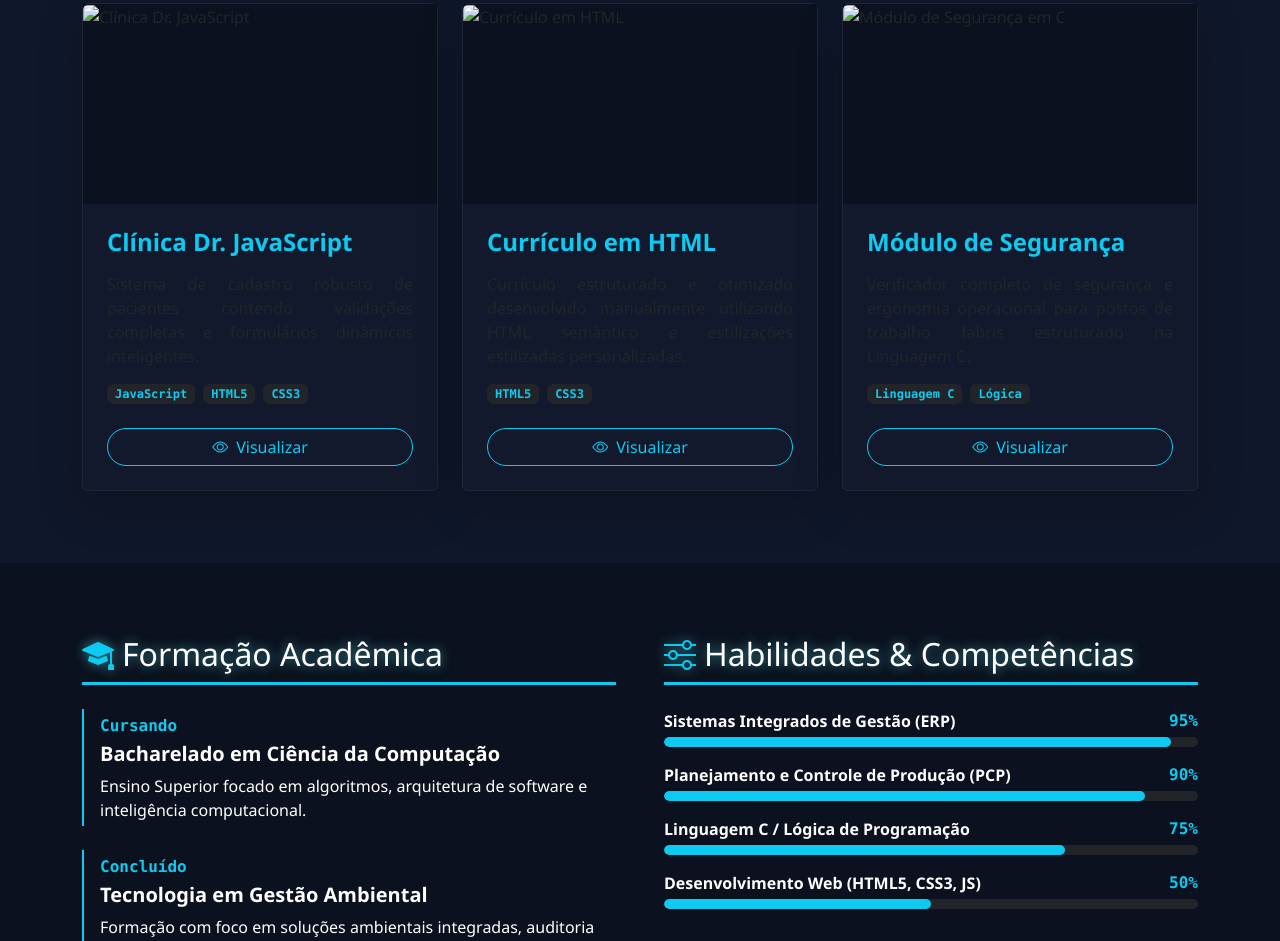
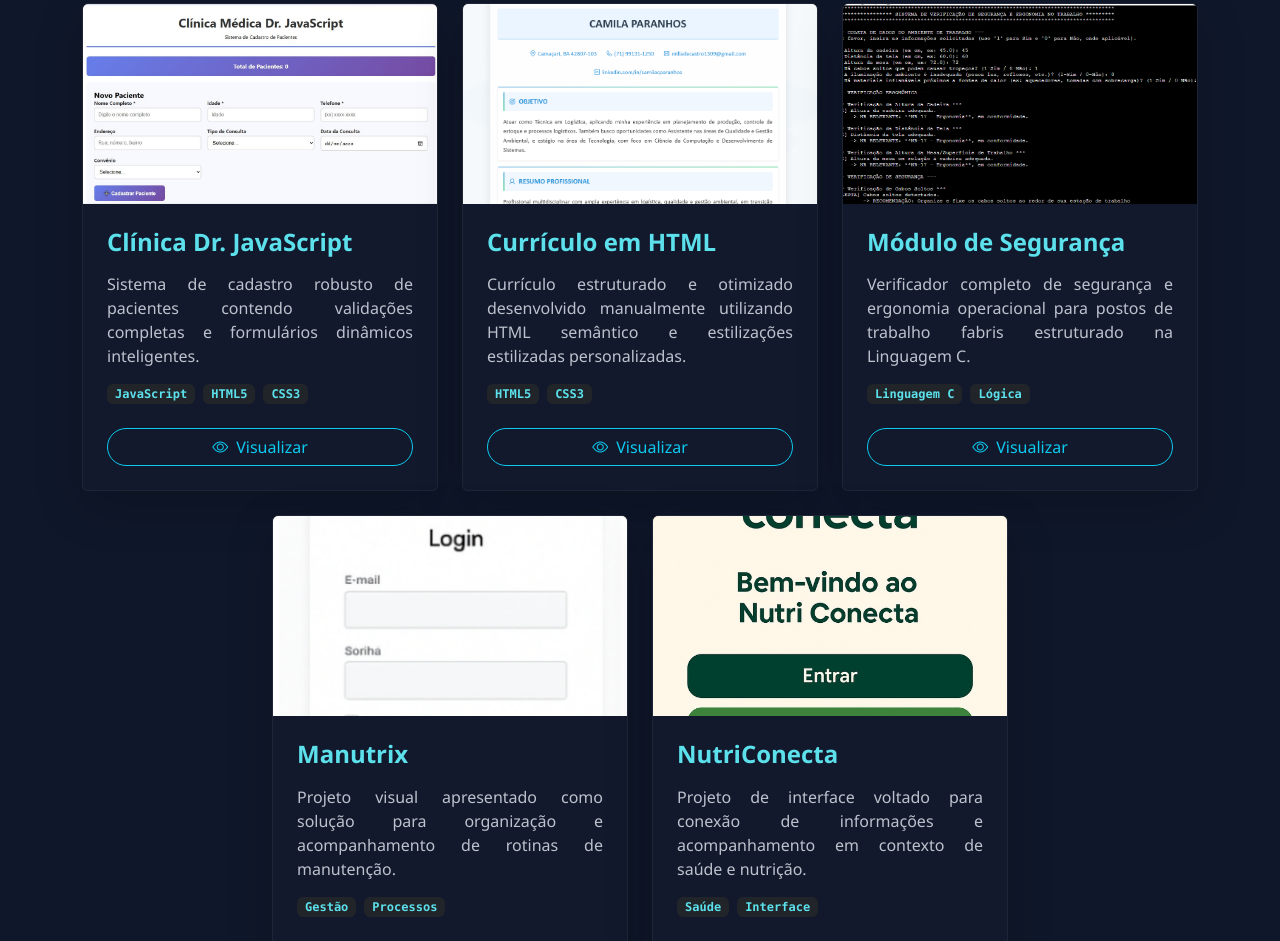
Before and after one commit to milladecastrogit/PortifolioCamilaParanhos, a plain HTML site: page index.html in a window 1280 px wide. Shown: the part 1859-2800 px from the top of the page. Drawn offline with nearby package versions, Linux system fonts and the light colour scheme; files that its build step writes are made by us from their sources.

Commit message:
Add files via upload

```diff
--- a/CSS/style.css
+++ b/CSS/style.css
@@ -108,6 +108,24 @@ body {
     border: 1px solid rgba(255, 255, 255, 0.05) !important;
 }
 
+.bg-card .card-body,
+.bg-card .card-title,
+.bg-card .card-text,
+.bg-card p,
+.bg-card span {
+    color: #e2e8f0;
+}
+
+.bg-card .card-title,
+.bg-card .text-info,
+.bg-card .badge {
+    color: #5ce1ec !important;
+}
+
+.text-light-50 {
+    color: rgba(226, 232, 240, 0.82) !important;
+}
+
 .card-img-container {
     height: 200px;
     background-color: #0b111e;
--- a/index.html
+++ b/index.html
@@ -19,7 +19,7 @@
     <link rel="stylesheet" href="https://cdn.jsdelivr.net/npm/bootstrap-icons@1.11.2/font/bootstrap-icons.css">
 
     <!-- Estilização Customizada -->
-    <link rel="stylesheet" href="style.css">
+    <link rel="stylesheet" href="CSS/style.css">
 </head>
 <body data-bs-spy="scroll" data-bs-target=".navbar" data-bs-offset="70">
 
@@ -133,7 +133,7 @@
                 <div class="col-lg-5 text-center position-relative">
                     <div class="profile-img-wrapper d-inline-block p-2 rounded-circle shadow-lg">
                         <!-- Foto Pessoal apontando para a foto correta da pasta -->
-                        <img src="foto-perfil.jpg" alt="Camila Paranhos" class="img-fluid rounded-circle profile-img" style="width: 280px; height: 280px; object-fit: cover;">
+                        <img src="./assets/img/foto-perfil.jpg" alt="Camila Paranhos" class="img-fluid rounded-circle profile-img" style="width: 280px; height: 280px; object-fit: cover;">
                     </div>
                 </div>
                 <!-- Coluna do Texto Descritivo -->
@@ -190,7 +190,7 @@
                 <div class="col-md-6 col-lg-4">
                     <div class="card h-100 bg-card border-0 shadow-lg card-hover">
                         <div class="position-relative overflow-hidden card-img-container">
-                            <img src="foto-projeto-clinica.jpg" class="card-img-top img-fluid" alt="Clínica Dr. JavaScript">
+                            <img src="./assets/img/foto-projeto-clinica.jpg" class="card-img-top img-fluid" alt="Clínica Dr. JavaScript">
                         </div>
                         <div class="card-body d-flex flex-column p-4">
                             <h3 class="card-title h4 fw-bold text-info mb-3">Clínica Dr. JavaScript</h3>
@@ -202,7 +202,7 @@
                                 <span class="badge bg-dark text-info font-monospace px-2 py-1">HTML5</span>
                                 <span class="badge bg-dark text-info font-monospace px-2 py-1">CSS3</span>
                             </div>
-                            <button class="btn btn-outline-info w-100 rounded-pill"><i class="bi bi-eye me-2"></i>Visualizar</button>
+                            <a href="./assets/img/foto-projeto-clinica.jpg" target="_blank" rel="noopener noreferrer" class="btn btn-outline-info w-100 rounded-pill"><i class="bi bi-eye me-2"></i>Visualizar</a>
                         </div>
                     </div>
                 </div>
@@ -211,7 +211,7 @@
                 <div class="col-md-6 col-lg-4">
                     <div class="card h-100 bg-card border-0 shadow-lg card-hover">
                         <div class="position-relative overflow-hidden card-img-container">
-                            <img src="foto-cv.png" class="card-img-top img-fluid" alt="Currículo em HTML">
+                            <img src="./assets/img/foto-cv.png" class="card-img-top img-fluid" alt="Currículo em HTML">
                         </div>
                         <div class="card-body d-flex flex-column p-4">
                             <h3 class="card-title h4 fw-bold text-info mb-3">Currículo em HTML</h3>
@@ -222,7 +222,7 @@
                                 <span class="badge bg-dark text-info font-monospace px-2 py-1">HTML5</span>
                                 <span class="badge bg-dark text-info font-monospace px-2 py-1">CSS3</span>
                             </div>
-                            <button class="btn btn-outline-info w-100 rounded-pill"><i class="bi bi-eye me-2"></i>Visualizar</button>
+                            <a href="./assets/img/foto-cv.png" target="_blank" rel="noopener noreferrer" class="btn btn-outline-info w-100 rounded-pill"><i class="bi bi-eye me-2"></i>Visualizar</a>
                         </div>
                     </div>
                 </div>
@@ -231,7 +231,7 @@
                 <div class="col-md-6 col-lg-4">
                     <div class="card h-100 bg-card border-0 shadow-lg card-hover">
                         <div class="position-relative overflow-hidden card-img-container">
-                            <img src="foto-modulo.png" class="card-img-top img-fluid" alt="Módulo de Segurança em C">
+                            <img src="./assets/img/foto-modulo.png" class="card-img-top img-fluid" alt="Módulo de Segurança em C">
                         </div>
                         <div class="card-body d-flex flex-column p-4">
                             <h3 class="card-title h4 fw-bold text-info mb-3">Módulo de Segurança</h3>
@@ -242,7 +242,47 @@
                                 <span class="badge bg-dark text-info font-monospace px-2 py-1">Linguagem C</span>
                                 <span class="badge bg-dark text-info font-monospace px-2 py-1">Lógica</span>
                             </div>
-                            <button class="btn btn-outline-info w-100 rounded-pill"><i class="bi bi-eye me-2"></i>Visualizar</button>
+                            <a href="./assets/img/foto-modulo.png" target="_blank" rel="noopener noreferrer" class="btn btn-outline-info w-100 rounded-pill"><i class="bi bi-eye me-2"></i>Visualizar</a>
+                        </div>
+                    </div>
+                </div>
+
+                <!-- Card 4: Manutrix -->
+                <div class="col-md-6 col-lg-4">
+                    <div class="card h-100 bg-card border-0 shadow-lg card-hover">
+                        <div class="position-relative overflow-hidden card-img-container">
+                            <img src="./assets/img/foto-manutrix.jpg" class="card-img-top img-fluid" alt="Projeto Manutrix">
+                        </div>
+                        <div class="card-body d-flex flex-column p-4">
+                            <h3 class="card-title h4 fw-bold text-info mb-3">Manutrix</h3>
+                            <p class="card-text text-light-50 flex-grow-1 text-justify">
+                                Projeto visual apresentado como solução para organização e acompanhamento de rotinas de manutenção.
+                            </p>
+                            <div class="mb-4 d-flex flex-wrap gap-2">
+                                <span class="badge bg-dark text-info font-monospace px-2 py-1">Gestão</span>
+                                <span class="badge bg-dark text-info font-monospace px-2 py-1">Processos</span>
+                            </div>
+                            <a href="./assets/img/foto-manutrix.jpg" target="_blank" rel="noopener noreferrer" class="btn btn-outline-info w-100 rounded-pill"><i class="bi bi-eye me-2"></i>Visualizar</a>
+                        </div>
+                    </div>
+                </div>
+
+                <!-- Card 5: NutriConecta -->
+                <div class="col-md-6 col-lg-4">
+                    <div class="card h-100 bg-card border-0 shadow-lg card-hover">
+                        <div class="position-relative overflow-hidden card-img-container">
+                            <img src="./assets/img/foto-nutriconecta.jpg" class="card-img-top img-fluid" alt="Projeto NutriConecta">
+                        </div>
+                        <div class="card-body d-flex flex-column p-4">
+                            <h3 class="card-title h4 fw-bold text-info mb-3">NutriConecta</h3>
+                            <p class="card-text text-light-50 flex-grow-1 text-justify">
+                                Projeto de interface voltado para conexão de informações e acompanhamento em contexto de saúde e nutrição.
+                            </p>
+                            <div class="mb-4 d-flex flex-wrap gap-2">
+                                <span class="badge bg-dark text-info font-monospace px-2 py-1">Saúde</span>
+                                <span class="badge bg-dark text-info font-monospace px-2 py-1">Interface</span>
+                            </div>
+                            <a href="./assets/img/foto-nutriconecta.jpg" target="_blank" rel="noopener noreferrer" class="btn btn-outline-info w-100 rounded-pill"><i class="bi bi-eye me-2"></i>Visualizar</a>
                         </div>
                     </div>
                 </div>
@@ -405,7 +445,7 @@
                 <a href="https://github.com/milladecastrogit" target="_blank" class="text-info link-light-hover"><i class="bi bi-github"></i></a>
                 <a href="https://www.instagram.com/milladcastro?igsh=MThxZG5kZG91ejRncA==" target="_blank" class="text-info link-light-hover"><i class="bi bi-instagram"></i></a>
             </div>
-            <p class="mb-0 text-light-50 fs-6">&copy; 2026 Camila Paranhos. Todos os direitos reservados. | Data de Entrega do Projeto: 25/06/26.</p>
+            <p class="mb-0 text-light-50 fs-6">&copy; 2026 Camila Paranhos. Todos os direitos reservados.</p>
         </div>
     </footer>
 
```
Also changed, not shown: 1 other file.
